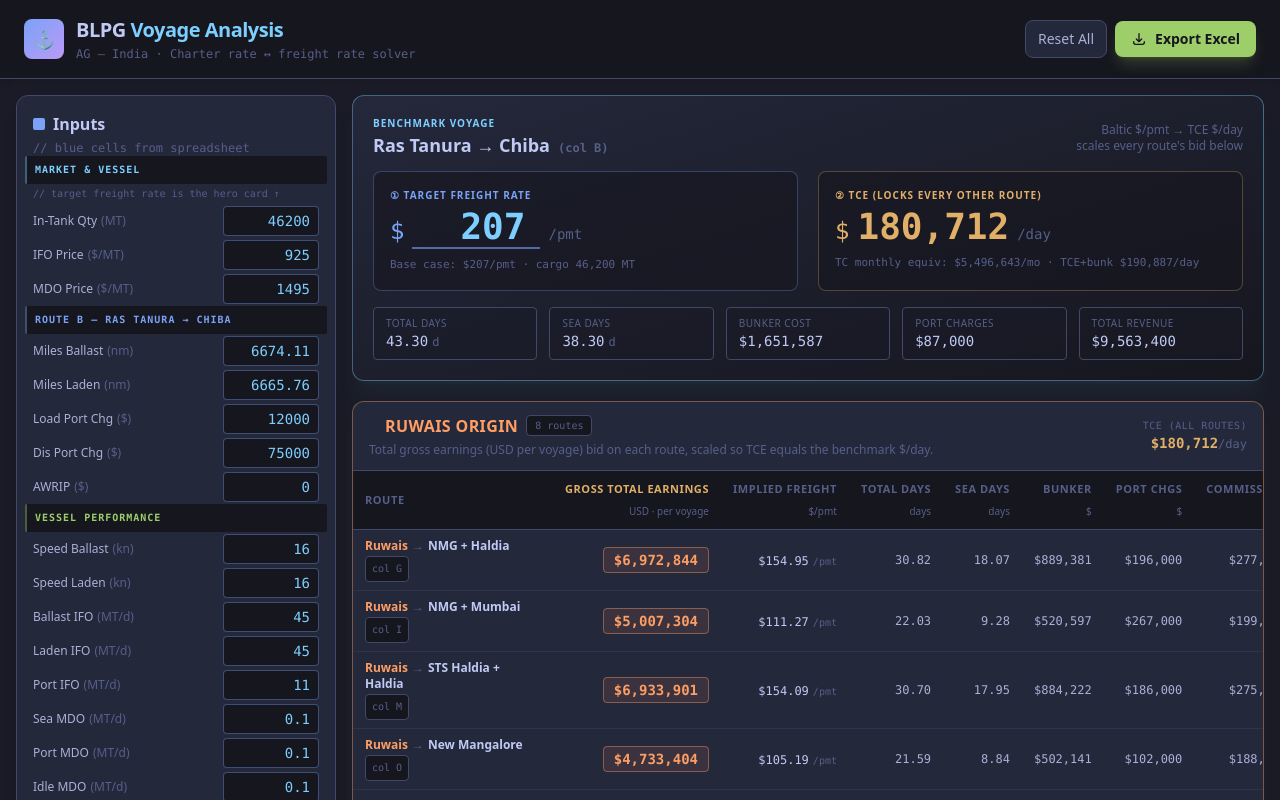
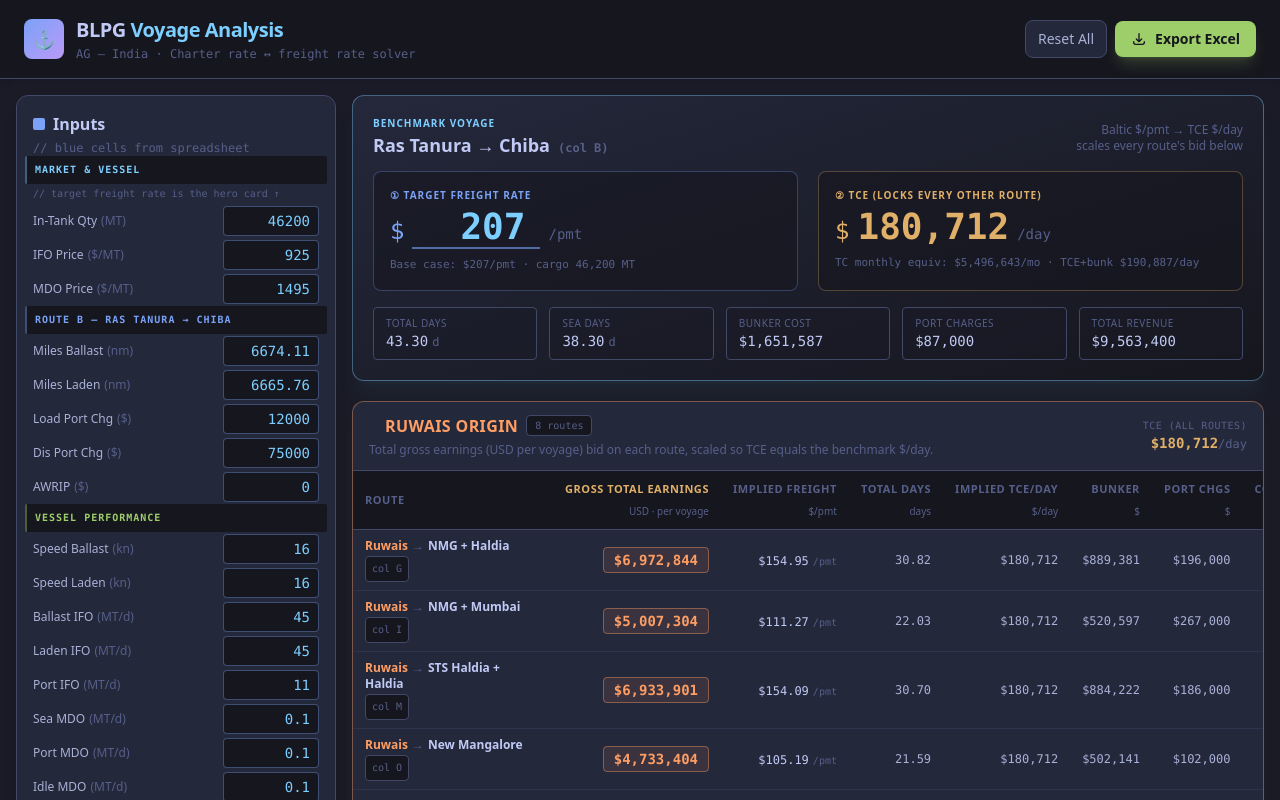
Before and after one commit to sriniwas512/BLPG-Analysis, a React (Vite) app: page / in a window 1280 px wide. Shown: the top 800 px of the page. Built offline with nearby package versions, Linux system fonts and the light colour scheme.

Commit message:
Replace Sea Days column with Implied TCE/Day in route table
https://claude.ai/code/session_01VHUArV3Enea7QuzvxsVxd4

```diff
--- a/src/components/RouteGroup.jsx
+++ b/src/components/RouteGroup.jsx
@@ -57,7 +57,7 @@ export default function RouteGroup({
               <Th highlight sub="USD · per voyage">Gross Total Earnings</Th>
               <Th sub="$/pmt">Implied Freight</Th>
               <Th sub="days">Total Days</Th>
-              <Th sub="days">Sea Days</Th>
+              <Th sub="$/day">Implied TCE/Day</Th>
               <Th sub="$">Bunker</Th>
               <Th sub="$">Port Chgs</Th>
               <Th sub="$">Commission</Th>
@@ -87,7 +87,7 @@ export default function RouteGroup({
                   </td>
 
                   <Td>{fmtD(row.totalDays)}</Td>
-                  <Td>{fmtD(row.voyageDays)}</Td>
+                  <Td>${fmt0(row.ratePerDay)}</Td>
                   <Td>${fmt0(row.bunkerCost)}</Td>
                   <Td>${fmt0(row.portChg)}</Td>
                   <Td>{row.commission != null ? `$${fmt0(row.commission)}` : '–'}</Td>
```
Also changed, not shown: 3 other files (tests, documents, lock files or other folders).
